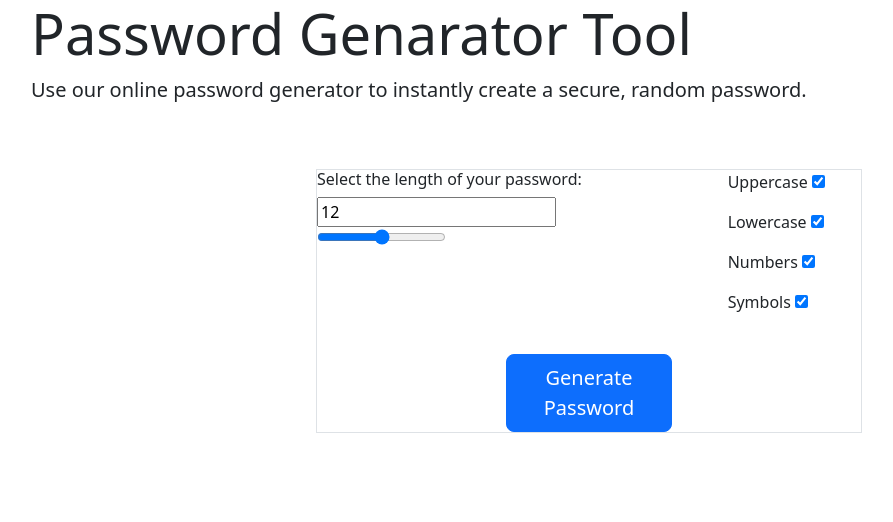
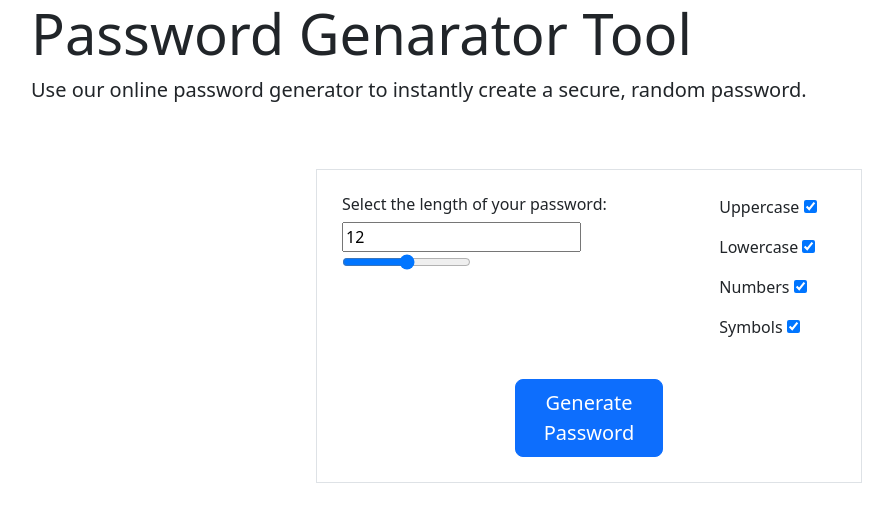
Before and after one commit to villegascmarco/password-generator, a Django app: page / in a window 1280 px wide. Shown: the top 522 px of the page, without its empty margins (51-944 px from the left). Run offline with Django 4.2, Linux system fonts and the light colour scheme.

Commit message:
feat: add pading to home.html

```diff
--- a/generator/templates/home.html
+++ b/generator/templates/home.html
@@ -35,7 +35,7 @@
     <div class="col-3">
     </div>
     <div class="col-6">
-      <form action="" method="POST" class="border">
+      <form action="" method="POST" class="border" style="padding: 25px">
         <!--- csrf_token->Prevent Cross-site attack adding a token in the request -->
       {% csrf_token %}
       <div class="row">
```
